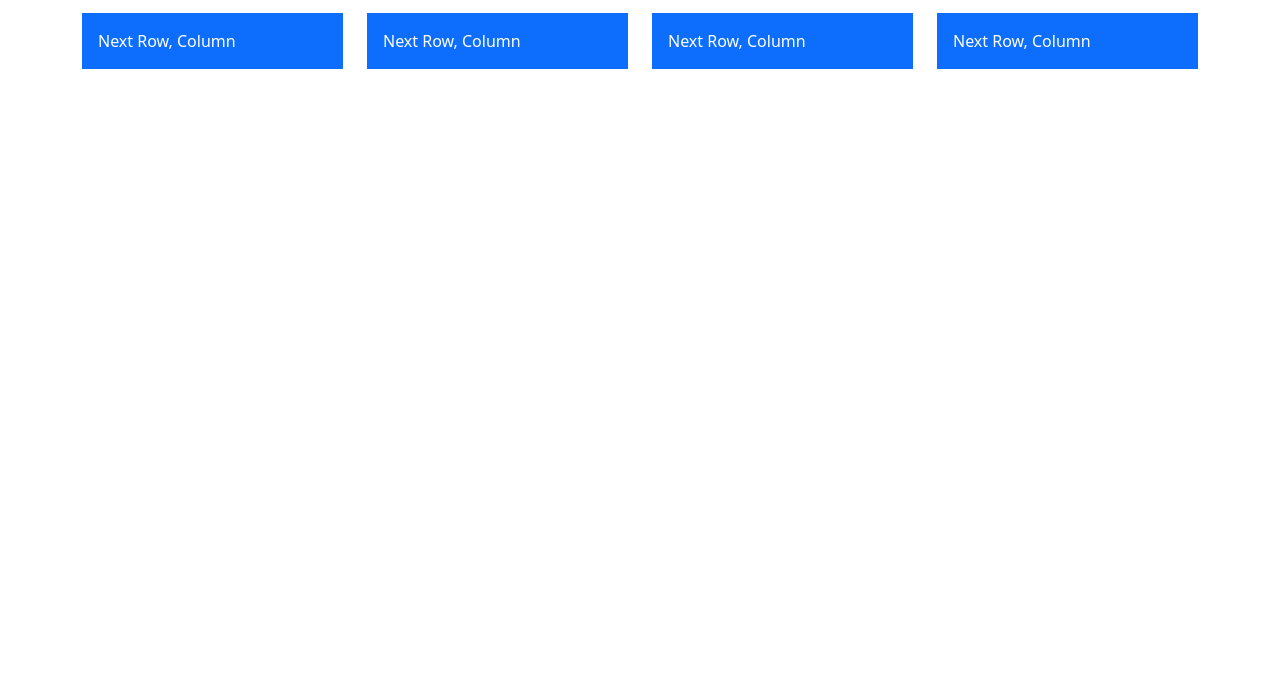
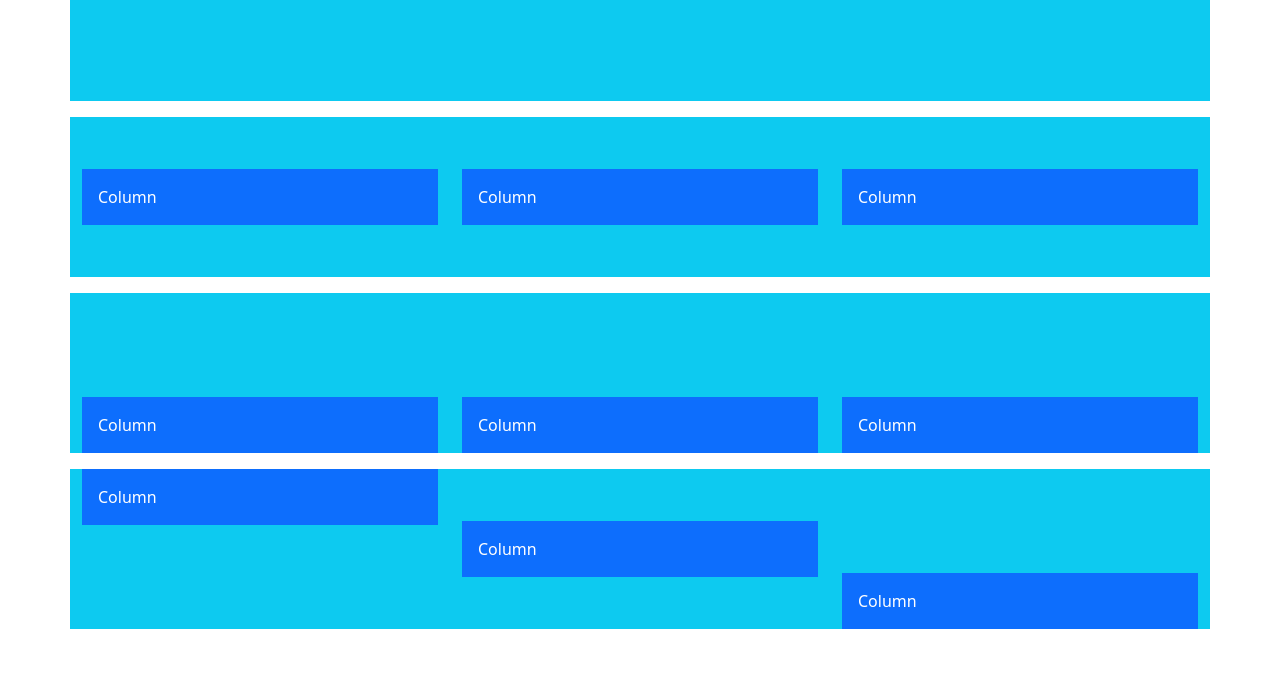
Before and after one commit to yethirak/bootstrap-learning, a plain HTML site: page Lesson05/index.html in a window 1280 px wide. Shown: the part 115-800 px from the top of the page. Drawn offline with nearby package versions, Linux system fonts and the light colour scheme.

Commit message:
Updated lesson 5 and 6

```diff
--- a/Lesson05/index.html
+++ b/Lesson05/index.html
@@ -5,40 +5,88 @@
     <meta name="viewport" content="width=device-width, initial-scale=1.0">
     <title>Document</title>
     <link rel="stylesheet" href="	https://cdn.jsdelivr.net/npm/bootstrap@5.3.2/dist/css/bootstrap.min.css"/>
+    <style>
+        .h-10{
+            height: 10rem;
+        }
+    </style>
 </head>
 <body>
     <h1>Hello Akhilesh!</h1>
     <div class="container">
-        <div class="row">
-            <div class="col-md-12">
-                <div class="bg-primary p-3 text-white mb-3">
-                    1st Row Column
+        <div class="row h-10 bg-info mb-3 align-items-start">
+            <div class="col">
+                <div class="bg-primary text-white p-3">
+                    Column
                 </div>
-                <div class="row">
-                    <div class="col-md-3">
-                        <div class="bg-primary p-3 text-white mb-3">
-                            Next Row, Column
-                        </div>
-                    </div>
-                    <div class="col-md-3">
-                        <div class="bg-primary p-3 text-white mb-3">
-                            Next Row, Column
-                        </div>
-                    </div>
-                    <div class="col-md-3">
-                        <div class="bg-primary p-3 text-white mb-3">
-                            Next Row, Column
-                        </div>
-                    </div>
-                    <div class="col-md-3">
-                        <div class="bg-primary p-3 text-white mb-3">
-                            Next Row, Column
-                        </div>
-                    </div>
+            </div>
+            <div class="col">
+                <div class="bg-primary text-white p-3">
+                    Column
+                </div>
+            </div>
+            <div class="col">
+                <div class="bg-primary text-white p-3">
+                    Column
+                </div>
+            </div>
+        </div>
+
+        <div class="row h-10 bg-info mb-3 align-items-center">
+            <div class="col">
+                <div class="bg-primary text-white p-3">
+                    Column
+                </div>
+            </div>
+            <div class="col">
+                <div class="bg-primary text-white p-3">
+                    Column
+                </div>
+            </div>
+            <div class="col">
+                <div class="bg-primary text-white p-3">
+                    Column
+                </div>
+            </div>
+        </div>
+
+        <div class="row h-10 bg-info mb-3 align-items-end">
+            <div class="col">
+                <div class="bg-primary text-white p-3">
+                    Column
+                </div>
+            </div>
+            <div class="col">
+                <div class="bg-primary text-white p-3">
+                    Column
+                </div>
+            </div>
+            <div class="col">
+                <div class="bg-primary text-white p-3">
+                    Column
+                </div>
+            </div>
+        </div>
+
+        <div class="row h-10 bg-info mb-3">
+            <div class="col align-self-start">
+                <div class="bg-primary text-white p-3">
+                    Column
+                </div>
+            </div>
+            <div class="col align-self-center">
+                <div class="bg-primary text-white p-3">
+                    Column
+                </div>
+            </div>
+            <div class="col align-self-end">
+                <div class="bg-primary text-white p-3">
+                    Column
                 </div>
             </div>
         </div>
     </div>
+
 <script src="https://cdn.jsdelivr.net/npm/@popperjs/core@2.11.8/dist/umd/popper.min.js"></script>
 <script src="https://cdn.jsdelivr.net/npm/bootstrap@5.3.2/dist/js/bootstrap.bundle.min.js"></script>
 </body>
```
Also changed, not shown: Lesson06/index.html (added, +33 -0 lines).
